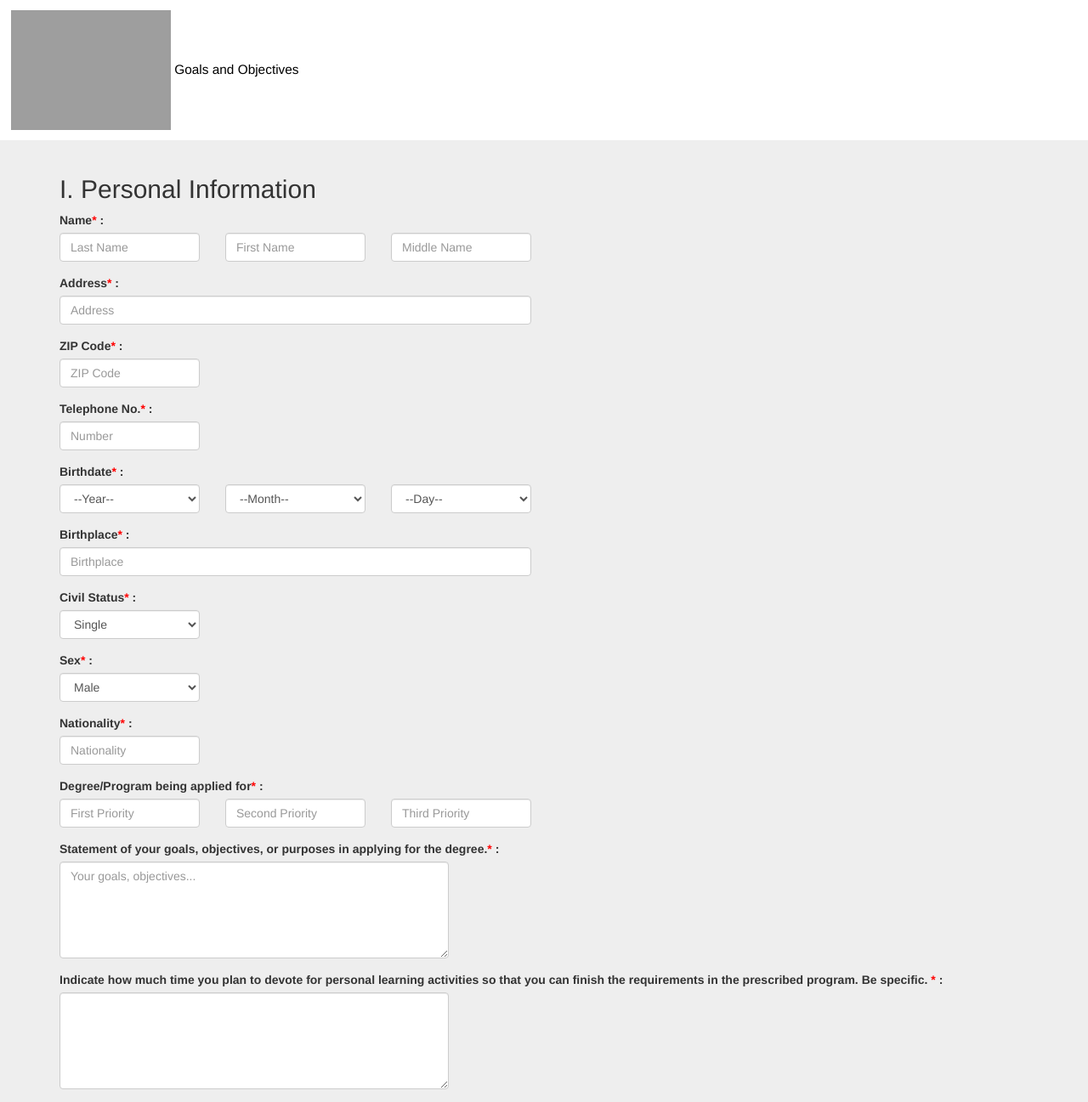
After one commit to Sopingyu110/nae-alma-mater-eteeap, a PHP site: page /applicationform1.php in a window 1280 px wide. The commit adds this page. Shown: the whole page at 85% size. Run offline with PHP 8.4, Linux system fonts and the light colour scheme; grey boxes are pictures that could not be loaded.

Commit message:
Add files via upload
Second upload

```diff
--- /dev/null
+++ b/faitheteeap/applicationform1.php
@@ -0,0 +1,196 @@
+<!DOCTYPE html>
+<?php
+	$monthsArray=array("January", "February", "March", "April", "May", "June",
+					"July", "August", "September", "October", "November", "December");
+	$civilStatusArray=array("Single", "Married", "Separated", "Divorced");
+	$genderArray=array("Male", "Female", "Other");
+	$quoteRand=rand(1, 2);
+	if($quoteRand==1)
+		$quote="<i>\"How do you like this to be? Natural and Automatic for ya.\"</i> -- <i>\"Automatic\"</i> by Red Velvet";
+	else if($quoteRand==2)
+		$quote="<i>\"Heavily coded but slow, or light but fast?\"</i>";
+?>
+
+
+<html>
+<head>
+	<meta charset="UTF-8">
+	<meta name="viewport" content="width=device-width, initial scale=1">
+	<link rel="stylesheet" href="bootstrap-3.3.6-dist/css/bootstrap.min.css">
+	<link rel="stylesheet" href="css/faitheteeap.css">
+	<script src="bootstrap-3.3.6-dist/js/bootstrap.min.js"></script>
+</head>
+<body style="background-color: #EEEEEE;">
+	<div class="page-header header-caps" style="margin-top: -0.1%;">
+	<!--	<div class="site-head-test">
+			<?php echo $quote; ?>
+		</div> -->
+		<a href="home.php"><img class="logo" src="images/faithlogo.png" alt="FAITH"></img></a>
+		<a href="goals.php">Goals and Objectives</a>
+	</div>
+	<noscript>
+		<div class="alert alert-warning">This site requires Javascript. Please activate it to use the site properly.</div>
+	</noscript>
+	<div class="container">
+		<form role="form">
+			<h2>I. Personal Information</h2>
+			<div class="form-group">
+				<label for="name">Name<span style="color: red;">*</span> :</label>
+				<div class="row">
+					<div class="col-sm-2"><input type="text" class="form-control" id="lastname" placeholder="Last Name" /></div>
+					<div class="col-sm-2"><input type="text" class="form-control" id="firstname" placeholder="First Name" /></div>
+					<div class="col-sm-2"><input type="text" class="form-control" id="middlename" placeholder="Middle Name" /></div>
+					<div class="col-sm-6"></div>
+				</div>
+			</div>
+			<div class="form-group">
+				<label for="address">Address<span style="color: red;">*</span> :</label>
+				<div class="row">
+					<div class="col-sm-6"><input type="text" class="form-control" id="address" placeholder="Address" /></div>
+					<div class="col-sm-6"></div>
+				</div>
+			</div>
+			<div class="form-group">
+				<label for="zipcode">ZIP Code<span style="color: red;">*</span> :</label>
+				<div class="row">
+					<div class="col-sm-2"><input type="text" class="form-control" id="zipcode" placeholder="ZIP Code" /></div>
+					<div class="col-sm-10"></div>
+				</div>
+			</div>
+			<div class="form-group">
+				<label for="telno">Telephone No.<span style="color: red;">*</span> :</label>
+				<div class="row">
+					<div class="col-sm-2"><input type="text" class="form-control" id="telno" placeholder="Number" /></div>
+					<div class="col-sm-10"></div>
+				</div>
+			</div>
+			<div class="form-group">
+				<label for="birthdate">Birthdate<span style="color: red;">*</span> :</label>
+				<div class="row">
+					<div class="col-sm-2">
+						<select class="form-control" id='year'>
+								<option value=''>--Year--</option>
+								<?php for($i=2016; $i>=1940; $i--)
+									echo "<option value='".$i."'>".$i."</option>";
+								?>
+						</select>
+					</div>
+					<div class="col-sm-2">
+						<select class="form-control" id='month'>
+							<option value=''>--Month--</option>
+							<?php for($i=0; $i<12; $i++)
+								echo "<option value='".$monthsArray[$i]."'>".$monthsArray[$i]."</option>";
+							?>
+						</select>
+					</div>
+					<div class="col-sm-2">
+						<select class="form-control" id='day'>
+							<option value=''>--Day--</option>
+						</select>
+					</div>
+					<div class="col-sm-6"></div>
+				</div>
+			</div>
+			<div class="form-group">
+				<label for="birthplace">Birthplace<span style="color: red;">*</span> :</label>
+				<div class="row">
+					<div class="col-sm-6"><input type="text" class="form-control" id="birthplace" placeholder="Birthplace" /></div>
+					<div class="col-sm-6"></div>
+				</div>
+			</div>
+			<div class="form-group">
+				<label for="civstatus">Civil Status<span style="color: red;">*</span> :</label>
+				<div class="row">
+					<div class="col-sm-2"><select class="form-control" id="civstatus"><?php foreach($civilStatusArray as $a) echo "<option value='".$a."'>".$a."</option>"; ?></select></div>
+					<div class="col-sm-10"></div>
+				</div>
+			</div>
+			<div class="form-group">
+				<label for="gender">Sex<span style="color: red;">*</span> :</label>
+				<div class="row">
+					<div class="col-sm-2"><select class="form-control" id="gender"><?php foreach($genderArray as $a) echo "<option value='".$a."'>".$a."</option>"; ?></select></div>
+					<div class="col-sm-10"></div>
+				</div>
+			</div>
+			<div class="form-group">
+				<label for="nationality">Nationality<span style="color: red;">*</span> :</label>
+				<div class="row">
+					<div class="col-sm-2"><input type="text" id="user-nationality" class="form-control" placeholder="Nationality" /></div>
+					<div class="col-sm-10"></div>
+				</div>
+			</div>
+			<div class="form-group">
+				<label for="degree-priorities">Degree/Program being applied for<span style="color: red;">*</span> :</label>
+				<div class="row">
+					<div class="col-sm-2"><input type="text" id="first-priority-degree" class="form-control" placeholder="First Priority" /></div>
+					<div class="col-sm-2"><input type="text" id="second-priority-degree" class="form-control" placeholder="Second Priority" /></div>
+					<div class="col-sm-2"><input type="text" id="third-priority-degree" class="form-control" placeholder="Third Priority" /></div>
+					<div class="col-sm-6"></div>
+				</div>
+			</div>
+			<div class="form-group">
+				<label for="goal-statements">Statement of your goals, objectives, or purposes in applying for the degree.<span style="color: red;">*</span> :</label>
+				<div class="row">
+					<div class="col-sm-5"><textarea class="form-control" rows="5" id="goal-statements" placeholder="Your goals, objectives..."></textarea></div>
+					<div class="col-sm-7"></div>
+				</div>
+			</div>
+			<div class="form-group">
+				<label for="devote-time">Indicate how much time you plan to devote for personal learning activities so that you can finish the requirements in the prescribed program. Be specific.
+				<span style="color: red;">*</span> :</label>
+				<div class="row">
+					<div class="col-sm-5"><textarea class="form-control" rows="5" id="devote-time" placeholder=""></textarea></div>
+					<div class="col-sm-7"></div>
+				</div>
+			</div>
+		</form>
+	</div>
+</body>
+
+<script src='jiaequery/jquery-1.12.3.min.js'></script>
+<script>
+
+	$(document).ready(function(){
+		$("#month").on('change', function(){
+			//alert(this.value);
+			var year=$('#year').val(),
+			month=$('#month').val(),
+			day=0, i;
+
+			if(this.value=="January" || this.value=="March" || this.value=="May" || this.value=="July"
+				|| this.value=="August" || this.value=="October" || this.value=="December")
+			{
+				day=31;
+				for(i=1;i<=day; i++)
+					$("#day").append("<option value="+i+">"+i+"</option>");
+			}
+			else if(this.value=="April" || this.value=="June" || this.value=="September" || this.value=="November")
+			{
+				day=30;
+				for(i=1;i<=day; i++)
+					$("#day").append("<option value="+i+">"+i+"</option>");
+			}
+			else if(this.value=="February")
+			{
+				/*
+					For the sake of practicality with respect to time,
+					the rule about leap years occur in centuries divisible by 400 is not implemented here.
+				*/
+				if(year%4==0)
+				{
+					day=29;
+					for(i=1;i<=day; i++)
+						$("#day").append("<option value="+i+">"+i+"</option>");
+				}
+				else
+				{
+					day=28;
+					for(i=1;i<=day; i++)
+						$("#day").append("<option value="+i+">"+i+"</option>");
+				}
+			}
+
+		});
+	});
+</script>
+</html>
--- a/faitheteeap/css/faitheteeap.css
+++ b/faitheteeap/css/faitheteeap.css
@@ -21,3 +21,23 @@
 	background-color: #777777;
 	color: #FFFFFF;
 }
+.jumbo-caps
+{
+	text-align: center;
+	font-family: Delius, Tahoma, Sans Serif;
+}
+.header-caps
+{
+	font-size: 1.1em;
+	padding: 1%;
+	background: #FFFFFF;
+}
+a:link
+{
+	color: black;
+}
+a:hover
+{
+	color: #ffdb4d;
+	text-decoration: none;
+}
```
Also changed, not shown: faitheteeap/about.php (added, +32 -0 lines), faitheteeap/applicationform.php (+11 -9 lines), faitheteeap/home.php (added, +57 -0 lines), faitheteeap/images/old-white-background.jpg (added).
